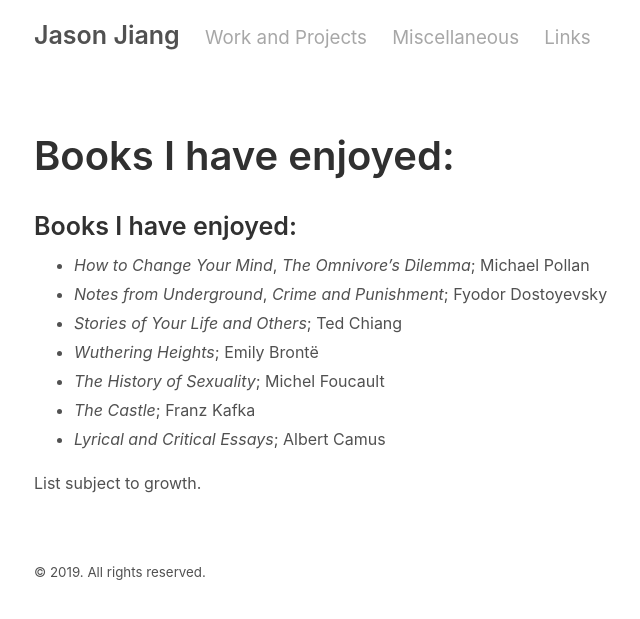
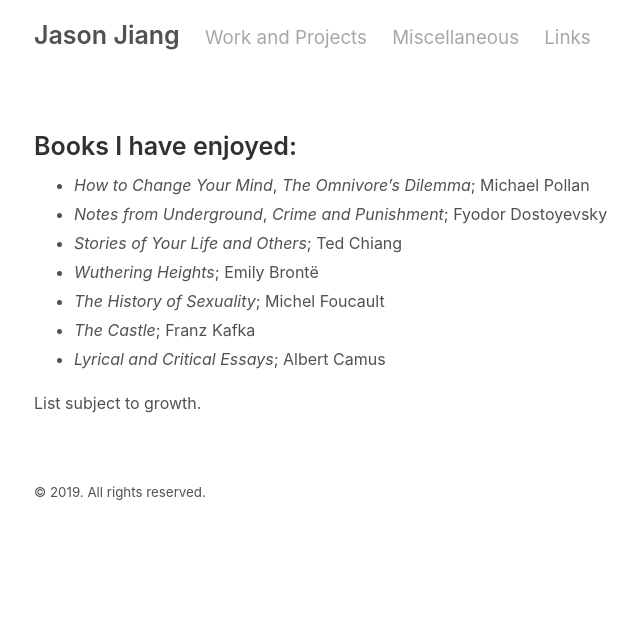
Before and after one commit to jasonsjiang/jasonsjiang.github.io, a Jekyll site: the page built from books.md, in a window 1280 px wide. Shown: the top 619 px of the page, without its empty margins (256-896 px from the left). Built offline with Jekyll 4.4.1, drawn with Linux system fonts in a browser that asks for light colours; our own code applies the rules of GitHub Pages for plain Markdown files.

Commit message:
tweaks, cleaning

```diff
--- a/_layouts/page.html
+++ b/_layouts/page.html
@@ -3,6 +3,6 @@
 ---
 
 <article class="page">
-  <h1 class="page-title">{{ page.title }}</h1>
+  <h1 class="page-title"></h1>
   {{ content }}
 </article>
```
Also changed, not shown: 11 other files.
